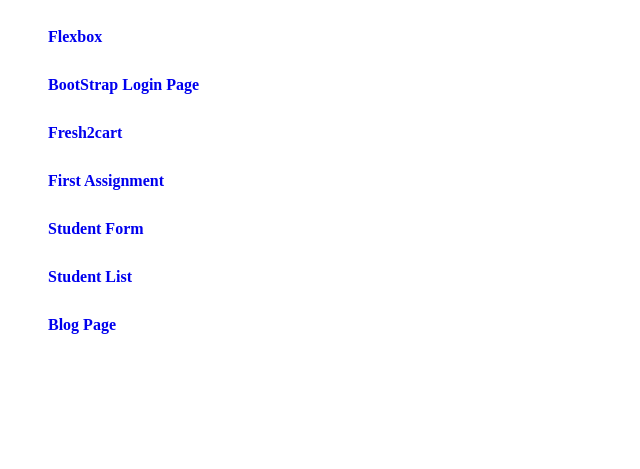
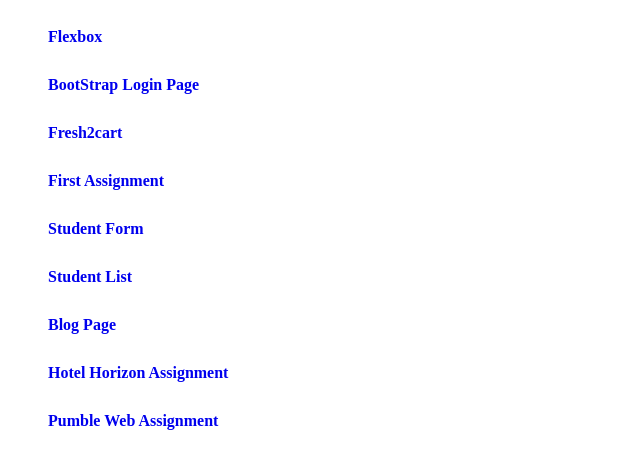
Before and after one commit to Chairman-daniel/NIIT-Assignments, a plain HTML site: page Assignment/assignment.html in a window 1280 px wide. Shown: the part 97-566 px from the top of the page, without its empty margins (0-640 px from the left). Drawn offline with Linux system fonts and the light colour scheme.

Commit message:
Update assignment.html

```diff
--- a/Assignment/assignment.html
+++ b/Assignment/assignment.html
@@ -38,6 +38,8 @@
         <li><a href="https://chairman-daniel.github.io/student-form/">Student Form</a></li>
         <li><a href="https://chairman-daniel.github.io/student-list/">Student List</a></li>
         <li><a href="https://chairman-daniel.github.io/First_Blog/">Blog Page</a></li>
+        <li><a href="https://chairman-daniel.github.io/hotel_horizon_webpage/">Hotel Horizon Assignment</a></li>
+        <li><a href="https://chairman-daniel.github.io/pumble_website/">Pumble Web Assignment</a></li>
     </ul>
 </body>
 </html>
```
